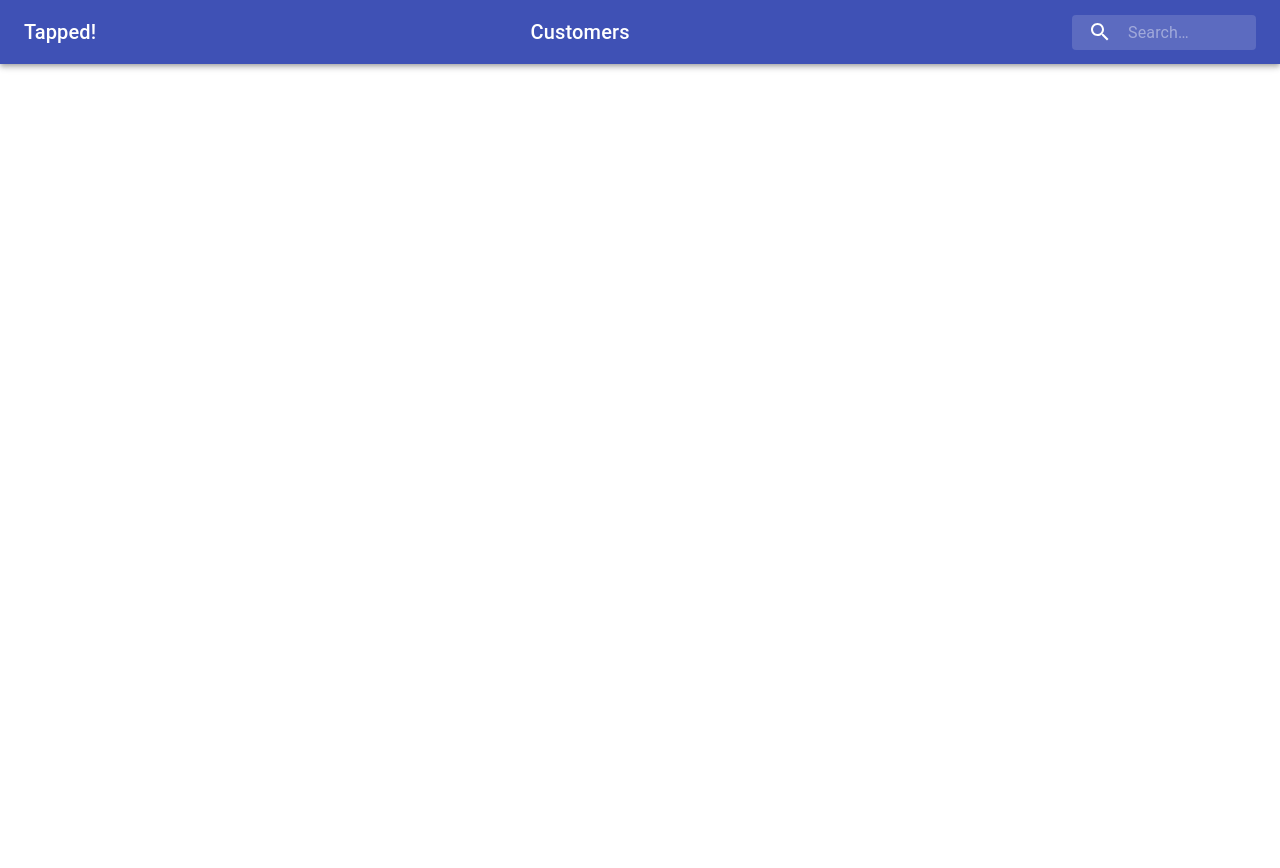
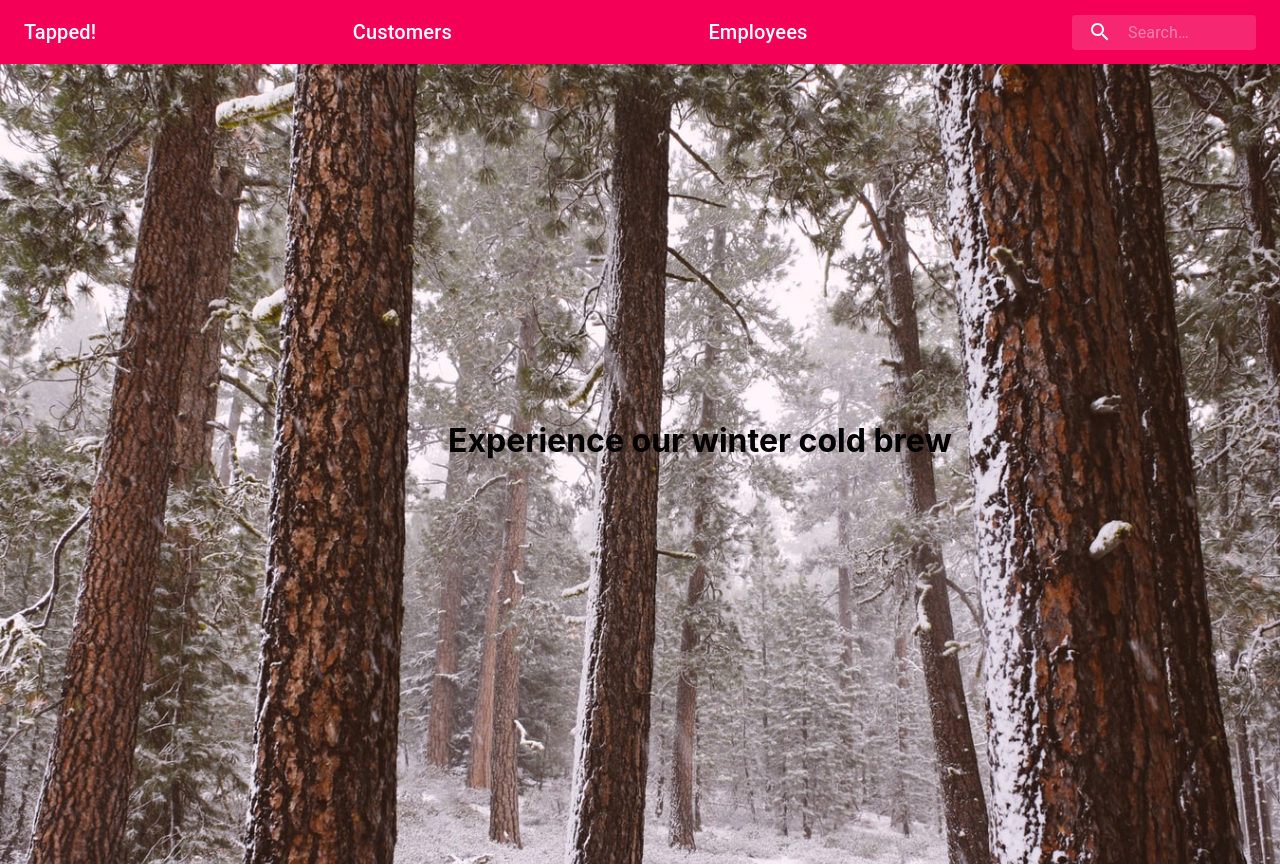
Before and after one commit to Wintermute787/taproom-react, a React (Create React App) app: page / in a window 1280 px wide. Before the commit the page ends 800 px from the top, so only its background shows below. Built offline with nearby package versions, Linux system fonts and the light colour scheme.

Commit message:
add hero image component

```diff
--- a/src/components/App.js
+++ b/src/components/App.jsx
@@ -1,11 +1,13 @@
 import React from 'react';
 import Nav from './Nav'
+import Hero from "./Hero";
 
 
 function App() {
   return(
       <div>
         <Nav/>
+        <Hero/>
       </div>
   )
 }
--- /dev/null
+++ b/src/components/Hero.jsx
@@ -0,0 +1,31 @@
+import React from 'react'
+import image1 from './assets/image1.jpg'
+import { makeStyles } from '@material-ui/core/styles';
+
+var heroStyle = {
+    height: '100vh',
+    width: '100vw',
+    objectFit: 'cover',
+    position: "relative"
+};
+var heroBox = {
+    position: "absolute",
+    top: "50%",
+    left: "35%"
+
+}
+
+
+function Hero() {
+
+    return(
+        <div>
+            <img src={require('./assets/image1.jpg')} alt="" style={heroStyle}/>
+            <div style={heroBox}>
+                <h1>Experience our winter cold brew</h1>
+            </div>
+        </div>
+    )
+}
+
+export default Hero
--- a/src/components/Nav.jsx
+++ b/src/components/Nav.jsx
@@ -72,7 +72,7 @@ export default function Nav() {
 
     return (
         <div className={classes.root}>
-            <AppBar position="static">
+            <AppBar position="static" color="secondary">
                 <Toolbar>
 
                     <Typography className={classes.title} variant="h6" noWrap>
@@ -80,6 +80,9 @@ export default function Nav() {
                     </Typography>
                     <Typography className={classes.title} variant="h6" noWrap>
                         <a href='#' className={classes.anchor}>Customers</a>
+                    </Typography>
+                    <Typography className={classes.title} variant="h6" noWrap>
+                        <a href='#' className={classes.anchor}>Employees</a>
                     </Typography>
                     <div className={classes.search}>
                         <div className={classes.searchIcon}>
```
Also changed, not shown: src/components/assets/image1.jpg (added), src/index.jsx (renamed from src/index.js).
